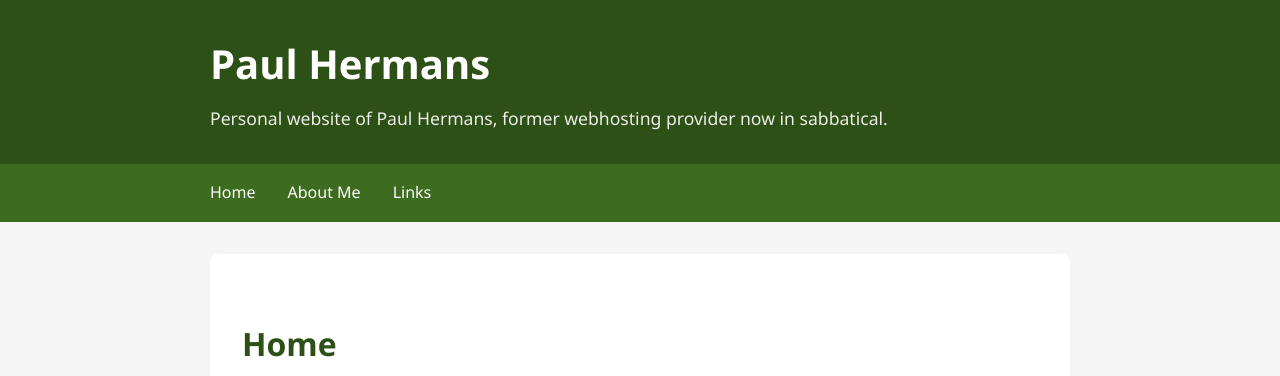
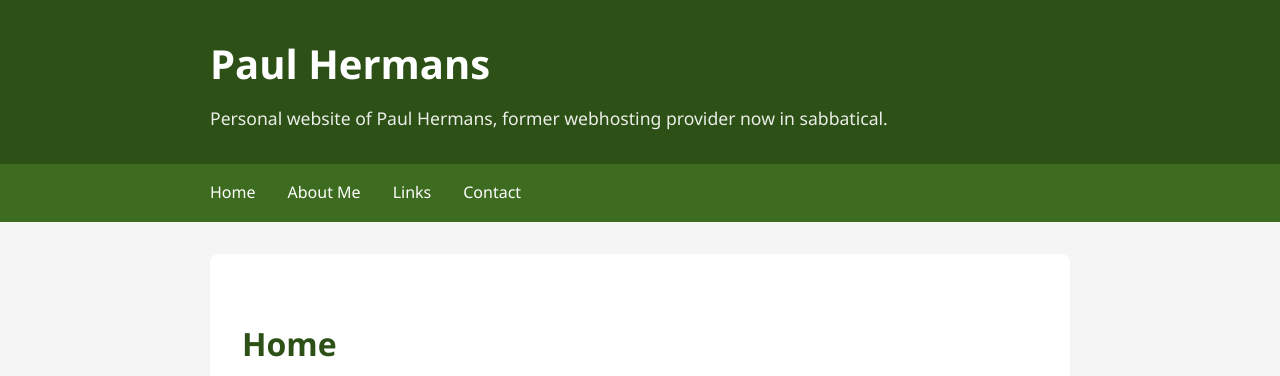
Before and after one commit to paulhermanseu/paulhermans.eu, a Jekyll site: the page built from index.md, in a window 1280 px wide. Shown: the top 376 px of the page. Built offline with Jekyll 4.4.1, drawn with Linux system fonts in a browser that asks for light colours; nearby versions of some CDN libraries.

Commit message:
Update default.html

```diff
--- a/_layouts/default.html
+++ b/_layouts/default.html
@@ -269,6 +269,7 @@
                 <li><a href="/">Home</a></li>
                 <li><a href="/about.html">About Me</a></li>
                 <li><a href="/links.html">Links</a></li>
+                <li><a href="/contact.html">Contact</a></li>
             </ul>
         </div>
     </nav>
```
